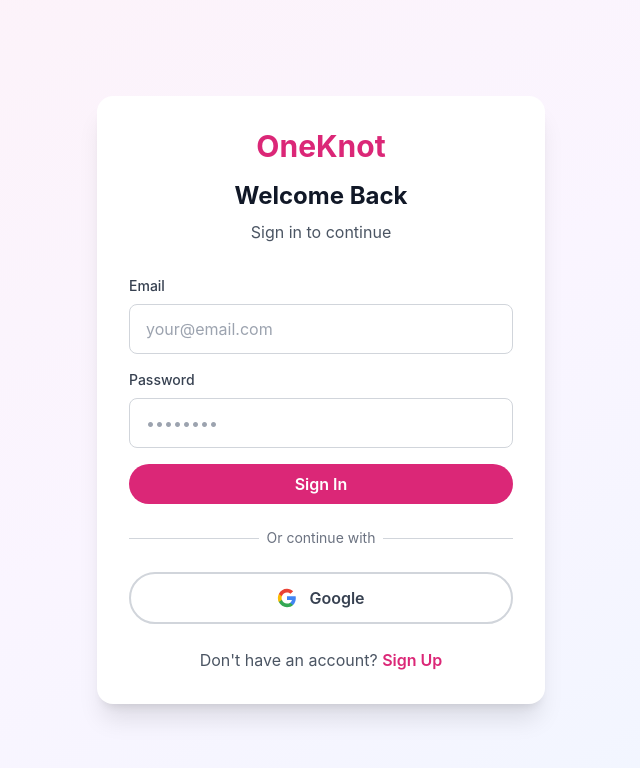
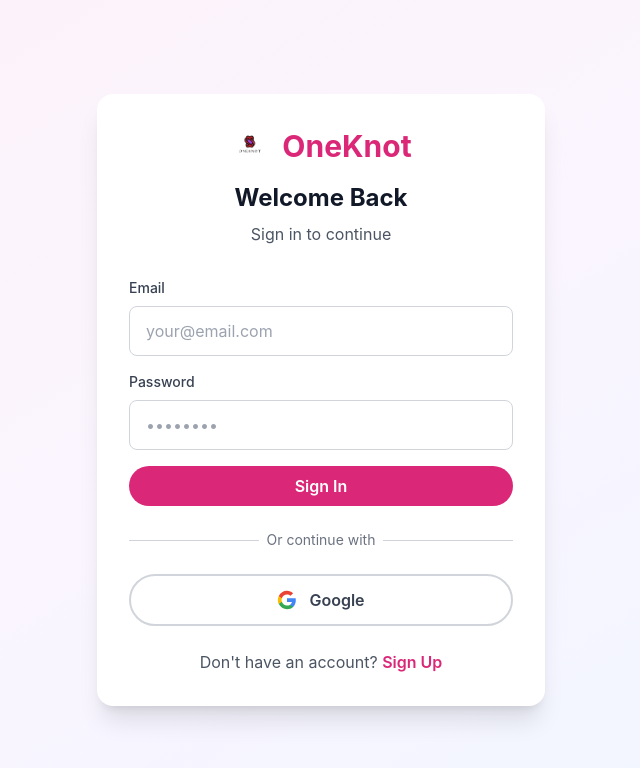
Before and after one commit to socialsect/OneKnot, a React (Vite) app: page /login in a window 1280 px wide. Shown: the top 768 px of the page, without its empty margins (319-959 px from the left). Built offline with nearby package versions, Linux system fonts and the light colour scheme; no server answers.

Commit message:
redirecion login fix with logo implemenations

```diff
--- a/index.html
+++ b/index.html
@@ -2,9 +2,14 @@
 <html lang="en">
   <head>
     <meta charset="UTF-8" />
-    <link rel="icon" type="image/svg+xml" href="/favicon/favicon.ico" />
+    <link rel="icon" type="image/x-icon" href="/favicon/favicon.ico" />
+    <link rel="icon" type="image/png" sizes="16x16" href="/favicon/favicon-16x16.png" />
+    <link rel="icon" type="image/png" sizes="32x32" href="/favicon/favicon-32x32.png" />
+    <link rel="apple-touch-icon" sizes="180x180" href="/apple-touch-icon.png" />
+    <link rel="manifest" href="/site.webmanifest" />
     <meta name="viewport" content="width=device-width, initial-scale=1.0" />
-    <meta name="theme-color" content="#a344e3"/>
+    <meta name="theme-color" content="#ec4899"/>
+    <meta name="description" content="Run your wedding from one link. OneKnot is a wedding command center for events, RSVPs, photos, and live updates." />
 
     <title>OneKnot - Your Wedding, One Link</title>
   </head>
--- a/src/pages/ContactsManagement.jsx
+++ b/src/pages/ContactsManagement.jsx
@@ -146,7 +146,14 @@
       <nav className="bg-white shadow-sm">
         <div className="container mx-auto px-4 py-4">
           <div className="flex justify-between items-center">
-            <Link to="/" className="text-2xl font-bold text-pink-600">OneKnot</Link>
+            <Link to="/" className="flex items-center gap-3">
+              <img
+                src="/logo.png"
+                alt="OneKnot Logo"
+                className="h-8 w-8 object-contain"
+              />
+              <span className="text-2xl font-bold text-pink-600">OneKnot</span>
+            </Link>
             <Link
               to={`/dashboard/${weddingId}`}
               className="text-gray-600 hover:text-gray-900 flex items-center gap-2"
--- a/src/pages/Dashboard.jsx
+++ b/src/pages/Dashboard.jsx
@@ -102,7 +102,14 @@
       <nav className="bg-white shadow-sm">
         <div className="container mx-auto px-4 py-4">
           <div className="flex justify-between items-center">
-            <Link to="/" className="text-2xl font-bold text-pink-600">OneKnot</Link>
+            <Link to="/" className="flex items-center gap-3">
+              <img
+                src="/logo.png"
+                alt="OneKnot Logo"
+                className="h-8 w-8 object-contain"
+              />
+              <span className="text-2xl font-bold text-pink-600">OneKnot</span>
+            </Link>
             <div className="flex items-center gap-4">
               <Link to="/create" className="btn-primary flex items-center gap-2">
                 <Plus className="w-4 h-4" />
--- a/src/pages/EventsManagement.jsx
+++ b/src/pages/EventsManagement.jsx
@@ -189,7 +189,14 @@
       <nav className="bg-white shadow-sm">
         <div className="container mx-auto px-4 py-4">
           <div className="flex justify-between items-center">
-            <Link to="/" className="text-2xl font-bold text-pink-600">OneKnot</Link>
+            <Link to="/" className="flex items-center gap-3">
+              <img
+                src="/logo.png"
+                alt="OneKnot Logo"
+                className="h-8 w-8 object-contain"
+              />
+              <span className="text-2xl font-bold text-pink-600">OneKnot</span>
+            </Link>
             <div className="flex items-center gap-4">
               <Link
                 to={`/dashboard/${weddingId}`}
--- a/src/pages/Home.jsx
+++ b/src/pages/Home.jsx
@@ -11,7 +11,14 @@
       {/* Navigation */}
       <nav className="container mx-auto px-4 py-6">
         <div className="flex justify-between items-center">
-          <h1 className="text-2xl font-bold text-pink-600">OneKnot</h1>
+          <Link to="/" className="flex items-center gap-3">
+            <img
+              src="/logo.png"
+              alt="OneKnot Logo"
+              className="h-8 w-8 md:h-10 md:w-10 object-contain"
+            />
+            <h1 className="text-2xl font-bold text-pink-600">OneKnot</h1>
+          </Link>
           <div className="flex gap-4">
             {currentUser ? (
               <Link to="/dashboard" className="btn-primary">
@@ -467,7 +474,14 @@
           <div className="grid md:grid-cols-4 gap-8 mb-8">
             {/* Brand */}
             <div>
-              <h3 className="text-2xl font-bold text-white mb-4">OneKnot</h3>
+              <div className="flex items-center gap-3 mb-4">
+                <img
+                  src="/logo.png"
+                  alt="OneKnot Logo"
+                  className="h-8 w-8 object-contain"
+                />
+                <h3 className="text-2xl font-bold text-white">OneKnot</h3>
+              </div>
               <p className="text-gray-400 leading-relaxed">
                 Your wedding command center. One link for everything.
               </p>
--- a/src/pages/InviteGuests.jsx
+++ b/src/pages/InviteGuests.jsx
@@ -324,7 +324,14 @@
       <nav className="bg-white shadow-sm">
         <div className="container mx-auto px-4 py-4">
           <div className="flex justify-between items-center">
-            <Link to="/" className="text-2xl font-bold text-pink-600">OneKnot</Link>
+            <Link to="/" className="flex items-center gap-3">
+              <img
+                src="/logo.png"
+                alt="OneKnot Logo"
+                className="h-8 w-8 object-contain"
+              />
+              <span className="text-2xl font-bold text-pink-600">OneKnot</span>
+            </Link>
             <Link
               to={`/dashboard/${weddingId}`}
               className="text-gray-600 hover:text-gray-900 flex items-center gap-2"
--- a/src/pages/Login.jsx
+++ b/src/pages/Login.jsx
@@ -115,7 +115,14 @@
         className="bg-white rounded-2xl shadow-xl p-8 w-full max-w-md"
       >
         <div className="text-center mb-8">
-          <Link to="/" className="text-3xl font-bold text-pink-600">OneKnot</Link>
+          <Link to="/" className="flex items-center justify-center gap-3 mb-4">
+            <img
+              src="/logo.png"
+              alt="OneKnot Logo"
+              className="h-10 w-10 object-contain"
+            />
+            <span className="text-3xl font-bold text-pink-600">OneKnot</span>
+          </Link>
           <h2 className="text-2xl font-bold mt-4">
             {isSignUp ? 'Create Account' : 'Welcome Back'}
           </h2>
--- a/src/pages/UpdatesManagement.jsx
+++ b/src/pages/UpdatesManagement.jsx
@@ -175,7 +175,14 @@
       <nav className="bg-white shadow-sm">
         <div className="container mx-auto px-4 py-4">
           <div className="flex justify-between items-center">
-            <Link to="/" className="text-2xl font-bold text-pink-600">OneKnot</Link>
+            <Link to="/" className="flex items-center gap-3">
+              <img
+                src="/logo.png"
+                alt="OneKnot Logo"
+                className="h-8 w-8 object-contain"
+              />
+              <span className="text-2xl font-bold text-pink-600">OneKnot</span>
+            </Link>
             <Link
               to={`/dashboard/${weddingId}`}
               className="text-gray-600 hover:text-gray-900 flex items-center gap-2"
--- a/src/pages/WeddingSettings.jsx
+++ b/src/pages/WeddingSettings.jsx
@@ -203,7 +203,14 @@
       <nav className="bg-white shadow-sm">
         <div className="container mx-auto px-4 py-4">
           <div className="flex justify-between items-center">
-            <Link to="/" className="text-2xl font-bold text-pink-600">OneKnot</Link>
+            <Link to="/" className="flex items-center gap-3">
+              <img
+                src="/logo.png"
+                alt="OneKnot Logo"
+                className="h-8 w-8 object-contain"
+              />
+              <span className="text-2xl font-bold text-pink-600">OneKnot</span>
+            </Link>
             <Link
               to={`/dashboard/${weddingId}`}
               className="text-gray-600 hover:text-gray-900 flex items-center gap-2"
```
Also changed, not shown: public/404.html (+16 -2 lines), public/site.webmanifest.
